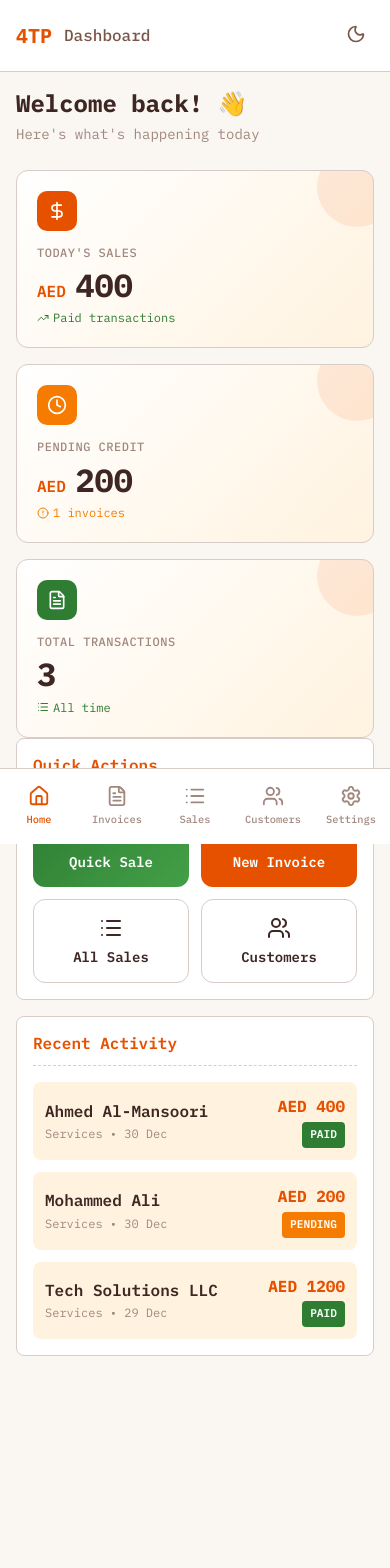
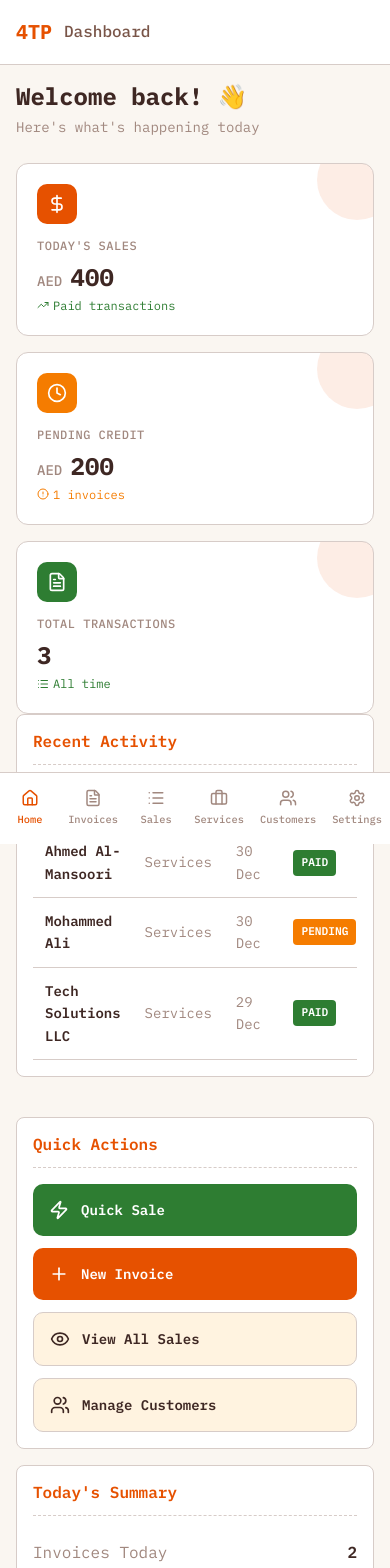
Before and after one commit to ledgerly111/4thepeople-typing-center-solution, a React (Vite) app: page / in a window 390 px wide. Shown: the top 1568 px of the page. Before the commit the page ends 1458 px from the top, so only its background shows below. Built offline with nearby package versions, Linux system fonts and the light colour scheme.

Commit message:
UI improvements: dark blue theme, desktop dashboard layout, scrollable activity table, 6 mobile nav icons

```diff
--- a/src/App.css
+++ b/src/App.css
@@ -1011,3 +1011,107 @@
     max-width: 100%;
   }
 }
+
+/* ========================================
+   DASHBOARD LAYOUT
+   ======================================== */
+.dashboard-grid {
+  display: flex;
+  flex-direction: column;
+  gap: 1.5rem;
+}
+
+.dashboard-main {
+  flex: 1;
+}
+
+.dashboard-sidebar {
+  width: 100%;
+}
+
+/* Stats Grid */
+.stats-grid {
+  display: grid;
+  grid-template-columns: 1fr;
+  gap: 1rem;
+}
+
+.stat-card {
+  background: var(--bg-card);
+  border: 1px solid var(--border);
+  border-radius: 12px;
+  padding: 1.25rem;
+  transition: transform 0.2s, box-shadow 0.2s;
+}
+
+.stat-card:hover {
+  transform: translateY(-2px);
+  box-shadow: 0 4px 16px rgba(0, 0, 0, 0.1);
+}
+
+.stat-icon {
+  width: 40px;
+  height: 40px;
+  border-radius: 10px;
+  background: var(--accent);
+  color: white;
+  display: flex;
+  align-items: center;
+  justify-content: center;
+  margin-bottom: 0.75rem;
+}
+
+.stat-label {
+  font-size: 0.75rem;
+  color: var(--text-muted);
+  text-transform: uppercase;
+  letter-spacing: 0.5px;
+  margin-bottom: 0.25rem;
+}
+
+.stat-value {
+  font-size: 1.5rem;
+  font-weight: 700;
+  color: var(--text-primary);
+  margin-bottom: 0.25rem;
+}
+
+.stat-value .currency {
+  font-size: 0.875rem;
+  font-weight: 500;
+  color: var(--text-muted);
+}
+
+.stat-change {
+  font-size: 0.75rem;
+  color: var(--success);
+  display: flex;
+  align-items: center;
+  gap: 0.25rem;
+}
+
+.stat-change.warning {
+  color: var(--warning);
+}
+
+/* Desktop Layout */
+@media (min-width: 768px) {
+  .stats-grid {
+    grid-template-columns: repeat(3, 1fr);
+  }
+}
+
+@media (min-width: 1024px) {
+  .dashboard-grid {
+    flex-direction: row;
+  }
+
+  .dashboard-main {
+    flex: 2;
+  }
+
+  .dashboard-sidebar {
+    width: 320px;
+    flex-shrink: 0;
+  }
+}
--- a/src/components/layout/BottomNav.jsx
+++ b/src/components/layout/BottomNav.jsx
@@ -1,12 +1,13 @@
 import React from 'react';
 import { NavLink } from 'react-router-dom';
-import { Home, FileText, List, Users, Settings } from 'lucide-react';
+import { Home, FileText, List, Briefcase, Users, Settings } from 'lucide-react';
 
 const BottomNav = () => {
     const navItems = [
         { icon: Home, label: 'Home', path: '/' },
         { icon: FileText, label: 'Invoices', path: '/invoices' },
         { icon: List, label: 'Sales', path: '/transactions' },
+        { icon: Briefcase, label: 'Services', path: '/services' },
         { icon: Users, label: 'Customers', path: '/customers' },
         { icon: Settings, label: 'Settings', path: '/settings' },
     ];
@@ -19,7 +20,7 @@ const BottomNav = () => {
                     to={item.path}
                     className={({ isActive }) => `bottom-nav-item ${isActive ? 'active' : ''}`}
                 >
-                    <item.icon size={22} className="bottom-nav-icon" />
+                    <item.icon size={18} className="bottom-nav-icon" />
                     <span>{item.label}</span>
                 </NavLink>
             ))}
--- a/src/components/layout/Header.jsx
+++ b/src/components/layout/Header.jsx
@@ -1,10 +1,7 @@
 import React from 'react';
-import { useLocation, Link } from 'react-router-dom';
-import { Sun, Moon, Settings } from 'lucide-react';
-import { useTheme } from '../../contexts/ThemeContext';
+import { useLocation } from 'react-router-dom';
 
 const Header = () => {
-    const { theme, toggleTheme } = useTheme();
     const location = useLocation();
 
     // Get page title based on current route
@@ -26,15 +23,6 @@ const Header = () => {
                 <span className="header-logo">4TP</span>
                 <span className="header-title">{getPageTitle()}</span>
             </div>
-
-            <div className="header-actions">
-                <button className="btn-icon" onClick={toggleTheme} title={`Switch to ${theme === 'light' ? 'dark' : 'light'} mode`}>
-                    {theme === 'light' ? <Moon size={20} /> : <Sun size={20} />}
-                </button>
-                <Link to="/settings" className="btn-icon desktop-only" title="Settings">
-                    <Settings size={20} />
-                </Link>
-            </div>
         </header>
     );
 };
--- a/src/pages/Dashboard.jsx
+++ b/src/pages/Dashboard.jsx
@@ -3,7 +3,7 @@ import { Link } from 'react-router-dom';
 import Card from '../components/ui/Card';
 import QuickSale from '../components/ui/QuickSale';
 import { useStore } from '../contexts/StoreContext';
-import { Plus, TrendingUp, Users, FileText, Zap, List, DollarSign, Clock, AlertCircle } from 'lucide-react';
+import { Plus, TrendingUp, Users, FileText, Zap, List, DollarSign, Clock, AlertCircle, Eye } from 'lucide-react';
 
 const Dashboard = () => {
     const [isQuickSaleOpen, setIsQuickSaleOpen] = useState(false);
@@ -21,7 +21,7 @@ const Dashboard = () => {
     const pendingAmount = getPendingAmount();
     const pendingCount = getPendingCount();
     const totalTransactions = invoices.length + quickSales.length;
-    const recentTransactions = getRecentTransactions(5);
+    const recentTransactions = getRecentTransactions(10);
 
     const handleQuickSaleComplete = (sale) => {
         addQuickSale(sale);
@@ -36,7 +36,7 @@ const Dashboard = () => {
     };
 
     return (
-        <div>
+        <div className="dashboard">
             <QuickSale
                 isOpen={isQuickSaleOpen}
                 onClose={() => setIsQuickSaleOpen(false)}
@@ -51,6 +51,10 @@ const Dashboard = () => {
                 </p>
             </div>
 
+            {/* Desktop Layout - Two Columns */}
+            <div className="dashboard-grid">
+                {/* Left Column */}
+                <div className="dashboard-main">
                     {/* Stats Grid */}
                     <div className="stats-grid">
                         <div className="stat-card">
@@ -91,152 +95,38 @@ const Dashboard = () => {
                         </div>
                     </div>
 
-            {/* Quick Actions */}
-            <Card title="Quick Actions" style={{ marginTop: '1.5rem' }}>
-                <div style={{ display: 'grid', gridTemplateColumns: 'repeat(auto-fit, minmax(140px, 1fr))', gap: '0.75rem' }}>
-                    <button
-                        onClick={() => setIsQuickSaleOpen(true)}
-                        style={{
-                            display: 'flex',
-                            flexDirection: 'column',
-                            alignItems: 'center',
-                            gap: '0.5rem',
-                            padding: '1rem',
-                            background: 'linear-gradient(135deg, var(--success) 0%, #43A047 100%)',
-                            color: 'white',
-                            border: 'none',
-                            borderRadius: '12px',
-                            cursor: 'pointer',
-                            fontFamily: 'inherit',
-                            fontWeight: '600',
-                            fontSize: '0.875rem',
-                            transition: 'transform 0.2s, box-shadow 0.2s'
-                        }}
-                        onMouseOver={(e) => { e.currentTarget.style.transform = 'translateY(-2px)'; e.currentTarget.style.boxShadow = '0 4px 12px rgba(76, 175, 80, 0.4)'; }}
-                        onMouseOut={(e) => { e.currentTarget.style.transform = 'none'; e.currentTarget.style.boxShadow = 'none'; }}
-                    >
-                        <Zap size={24} />
-                        Quick Sale
-                    </button>
-
-                    <Link to="/invoices" style={{ textDecoration: 'none' }}>
-                        <button
-                            style={{
-                                display: 'flex',
-                                flexDirection: 'column',
-                                alignItems: 'center',
-                                gap: '0.5rem',
-                                padding: '1rem',
-                                width: '100%',
-                                background: 'linear-gradient(135deg, var(--accent) 0%, #E65100 100%)',
-                                color: 'white',
-                                border: 'none',
-                                borderRadius: '12px',
-                                cursor: 'pointer',
-                                fontFamily: 'inherit',
-                                fontWeight: '600',
-                                fontSize: '0.875rem',
-                                transition: 'transform 0.2s, box-shadow 0.2s'
-                            }}
-                            onMouseOver={(e) => { e.currentTarget.style.transform = 'translateY(-2px)'; e.currentTarget.style.boxShadow = '0 4px 12px rgba(230, 81, 0, 0.4)'; }}
-                            onMouseOut={(e) => { e.currentTarget.style.transform = 'none'; e.currentTarget.style.boxShadow = 'none'; }}
-                        >
-                            <Plus size={24} />
-                            New Invoice
-                        </button>
-                    </Link>
-
-                    <Link to="/transactions" style={{ textDecoration: 'none' }}>
-                        <button
-                            style={{
-                                display: 'flex',
-                                flexDirection: 'column',
-                                alignItems: 'center',
-                                gap: '0.5rem',
-                                padding: '1rem',
-                                width: '100%',
-                                background: 'var(--bg-card)',
-                                color: 'var(--text-primary)',
-                                border: '1px solid var(--border)',
-                                borderRadius: '12px',
-                                cursor: 'pointer',
-                                fontFamily: 'inherit',
-                                fontWeight: '600',
-                                fontSize: '0.875rem',
-                                transition: 'all 0.2s'
-                            }}
-                            onMouseOver={(e) => { e.currentTarget.style.borderColor = 'var(--accent)'; e.currentTarget.style.background = 'var(--bg-accent)'; }}
-                            onMouseOut={(e) => { e.currentTarget.style.borderColor = 'var(--border)'; e.currentTarget.style.background = 'var(--bg-card)'; }}
-                        >
-                            <List size={24} />
-                            All Sales
-                        </button>
-                    </Link>
-
-                    <Link to="/customers" style={{ textDecoration: 'none' }}>
-                        <button
-                            style={{
-                                display: 'flex',
-                                flexDirection: 'column',
-                                alignItems: 'center',
-                                gap: '0.5rem',
-                                padding: '1rem',
-                                width: '100%',
-                                background: 'var(--bg-card)',
-                                color: 'var(--text-primary)',
-                                border: '1px solid var(--border)',
-                                borderRadius: '12px',
-                                cursor: 'pointer',
-                                fontFamily: 'inherit',
-                                fontWeight: '600',
-                                fontSize: '0.875rem',
-                                transition: 'all 0.2s'
-                            }}
-                            onMouseOver={(e) => { e.currentTarget.style.borderColor = 'var(--accent)'; e.currentTarget.style.background = 'var(--bg-accent)'; }}
-                            onMouseOut={(e) => { e.currentTarget.style.borderColor = 'var(--border)'; e.currentTarget.style.background = 'var(--bg-card)'; }}
-                        >
-                            <Users size={24} />
-                            Customers
-                        </button>
-                    </Link>
-                </div>
-            </Card>
-
-            {/* Recent Activity */}
-            <Card title="Recent Activity" style={{ marginTop: '1rem' }}>
+                    {/* Recent Activity - Scrollable Table */}
+                    <Card title="Recent Activity" style={{ marginTop: '1.5rem' }}>
                         {recentTransactions.length > 0 ? (
-                    <div style={{ display: 'flex', flexDirection: 'column', gap: '0.75rem' }}>
+                            <div className="table-container" style={{ maxHeight: '320px', overflowY: 'auto' }}>
+                                <table className="table">
+                                    <thead>
+                                        <tr>
+                                            <th>Customer</th>
+                                            <th>Service</th>
+                                            <th>Date</th>
+                                            <th>Status</th>
+                                            <th style={{ textAlign: 'right' }}>Amount</th>
+                                        </tr>
+                                    </thead>
+                                    <tbody>
                                         {recentTransactions.map((item) => (
-                            <div
-                                key={item.id}
-                                style={{
-                                    display: 'flex',
-                                    justifyContent: 'space-between',
-                                    alignItems: 'center',
-                                    padding: '0.75rem',
-                                    background: 'var(--bg-accent)',
-                                    borderRadius: '8px',
-                                    gap: '1rem'
-                                }}
-                            >
-                                <div style={{ flex: 1, minWidth: 0 }}>
-                                    <div style={{ fontWeight: '600', whiteSpace: 'nowrap', overflow: 'hidden', textOverflow: 'ellipsis' }}>
-                                        {item.customer}
-                                    </div>
-                                    <div style={{ fontSize: '0.75rem', color: 'var(--text-muted)' }}>
-                                        {item.service} • {formatDate(item.date)}
-                                    </div>
-                                </div>
-                                <div style={{ textAlign: 'right' }}>
-                                    <div style={{ fontWeight: '700', color: 'var(--accent)' }}>
-                                        AED {item.amount}
-                                    </div>
+                                            <tr key={item.id}>
+                                                <td style={{ fontWeight: '600' }}>{item.customer}</td>
+                                                <td style={{ color: 'var(--text-muted)' }}>{item.service}</td>
+                                                <td style={{ color: 'var(--text-muted)' }}>{formatDate(item.date)}</td>
+                                                <td>
                                                     <span className={`badge ${item.status === 'Paid' ? 'badge-success' : 'badge-warning'}`}>
                                                         {item.status}
                                                     </span>
-                                </div>
-                            </div>
+                                                </td>
+                                                <td style={{ textAlign: 'right', fontWeight: '600', color: 'var(--accent)' }}>
+                                                    AED {item.amount}
+                                                </td>
+                                            </tr>
                                         ))}
+                                    </tbody>
+                                </table>
                             </div>
                         ) : (
                             <div style={{ textAlign: 'center', padding: '2rem', color: 'var(--text-muted)' }}>
@@ -247,6 +137,139 @@ const Dashboard = () => {
                         )}
                     </Card>
                 </div>
+
+                {/* Right Column - Quick Actions */}
+                <div className="dashboard-sidebar">
+                    <Card title="Quick Actions">
+                        <div style={{ display: 'flex', flexDirection: 'column', gap: '0.75rem' }}>
+                            <button
+                                onClick={() => setIsQuickSaleOpen(true)}
+                                style={{
+                                    display: 'flex',
+                                    alignItems: 'center',
+                                    gap: '0.75rem',
+                                    padding: '1rem',
+                                    background: 'var(--success)',
+                                    color: 'white',
+                                    border: 'none',
+                                    borderRadius: '10px',
+                                    cursor: 'pointer',
+                                    fontFamily: 'inherit',
+                                    fontWeight: '600',
+                                    fontSize: '0.875rem',
+                                    transition: 'transform 0.2s, opacity 0.2s',
+                                    textAlign: 'left'
+                                }}
+                                onMouseOver={(e) => { e.currentTarget.style.transform = 'translateX(4px)'; e.currentTarget.style.opacity = '0.9'; }}
+                                onMouseOut={(e) => { e.currentTarget.style.transform = 'none'; e.currentTarget.style.opacity = '1'; }}
+                            >
+                                <Zap size={20} />
+                                Quick Sale
+                            </button>
+
+                            <Link to="/invoices" style={{ textDecoration: 'none' }}>
+                                <button
+                                    style={{
+                                        display: 'flex',
+                                        alignItems: 'center',
+                                        gap: '0.75rem',
+                                        padding: '1rem',
+                                        width: '100%',
+                                        background: 'var(--accent)',
+                                        color: 'white',
+                                        border: 'none',
+                                        borderRadius: '10px',
+                                        cursor: 'pointer',
+                                        fontFamily: 'inherit',
+                                        fontWeight: '600',
+                                        fontSize: '0.875rem',
+                                        transition: 'transform 0.2s, opacity 0.2s',
+                                        textAlign: 'left'
+                                    }}
+                                    onMouseOver={(e) => { e.currentTarget.style.transform = 'translateX(4px)'; e.currentTarget.style.opacity = '0.9'; }}
+                                    onMouseOut={(e) => { e.currentTarget.style.transform = 'none'; e.currentTarget.style.opacity = '1'; }}
+                                >
+                                    <Plus size={20} />
+                                    New Invoice
+                                </button>
+                            </Link>
+
+                            <Link to="/transactions" style={{ textDecoration: 'none' }}>
+                                <button
+                                    style={{
+                                        display: 'flex',
+                                        alignItems: 'center',
+                                        gap: '0.75rem',
+                                        padding: '1rem',
+                                        width: '100%',
+                                        background: 'var(--bg-accent)',
+                                        color: 'var(--text-primary)',
+                                        border: '1px solid var(--border)',
+                                        borderRadius: '10px',
+                                        cursor: 'pointer',
+                                        fontFamily: 'inherit',
+                                        fontWeight: '600',
+                                        fontSize: '0.875rem',
+                                        transition: 'all 0.2s',
+                                        textAlign: 'left'
+                                    }}
+                                    onMouseOver={(e) => { e.currentTarget.style.borderColor = 'var(--accent)'; }}
+                                    onMouseOut={(e) => { e.currentTarget.style.borderColor = 'var(--border)'; }}
+                                >
+                                    <Eye size={20} />
+                                    View All Sales
+                                </button>
+                            </Link>
+
+                            <Link to="/customers" style={{ textDecoration: 'none' }}>
+                                <button
+                                    style={{
+                                        display: 'flex',
+                                        alignItems: 'center',
+                                        gap: '0.75rem',
+                                        padding: '1rem',
+                                        width: '100%',
+                                        background: 'var(--bg-accent)',
+                                        color: 'var(--text-primary)',
+                                        border: '1px solid var(--border)',
+                                        borderRadius: '10px',
+                                        cursor: 'pointer',
+                                        fontFamily: 'inherit',
+                                        fontWeight: '600',
+                                        fontSize: '0.875rem',
+                                        transition: 'all 0.2s',
+                                        textAlign: 'left'
+                                    }}
+                                    onMouseOver={(e) => { e.currentTarget.style.borderColor = 'var(--accent)'; }}
+                                    onMouseOut={(e) => { e.currentTarget.style.borderColor = 'var(--border)'; }}
+                                >
+                                    <Users size={20} />
+                                    Manage Customers
+                                </button>
+                            </Link>
+                        </div>
+                    </Card>
+
+                    {/* Summary Card */}
+                    <Card title="Today's Summary" style={{ marginTop: '1rem' }}>
+                        <div style={{ display: 'flex', flexDirection: 'column', gap: '0.75rem' }}>
+                            <div style={{ display: 'flex', justifyContent: 'space-between', padding: '0.5rem 0', borderBottom: '1px solid var(--border)' }}>
+                                <span style={{ color: 'var(--text-muted)' }}>Invoices Today</span>
+                                <span style={{ fontWeight: '600' }}>{invoices.filter(i => i.date === new Date().toISOString().split('T')[0]).length}</span>
+                            </div>
+                            <div style={{ display: 'flex', justifyContent: 'space-between', padding: '0.5rem 0', borderBottom: '1px solid var(--border)' }}>
+                                <span style={{ color: 'var(--text-muted)' }}>Quick Sales Today</span>
+                                <span style={{ fontWeight: '600' }}>{quickSales.filter(q => q.date === new Date().toISOString().split('T')[0]).length}</span>
+                            </div>
+                            <div style={{ display: 'flex', justifyContent: 'space-between', padding: '0.5rem 0' }}>
+                                <span style={{ color: 'var(--text-muted)' }}>Total Customers</span>
+                                <span style={{ fontWeight: '600' }}>5</span>
+                            </div>
+                        </div>
+                    </Card>
+                </div>
+            </div>
+        </div>
     );
 };
 
```
Also changed, not shown: src/index.css (+15 -14 lines). Lines whose indentation alone changed are shown as unchanged.
